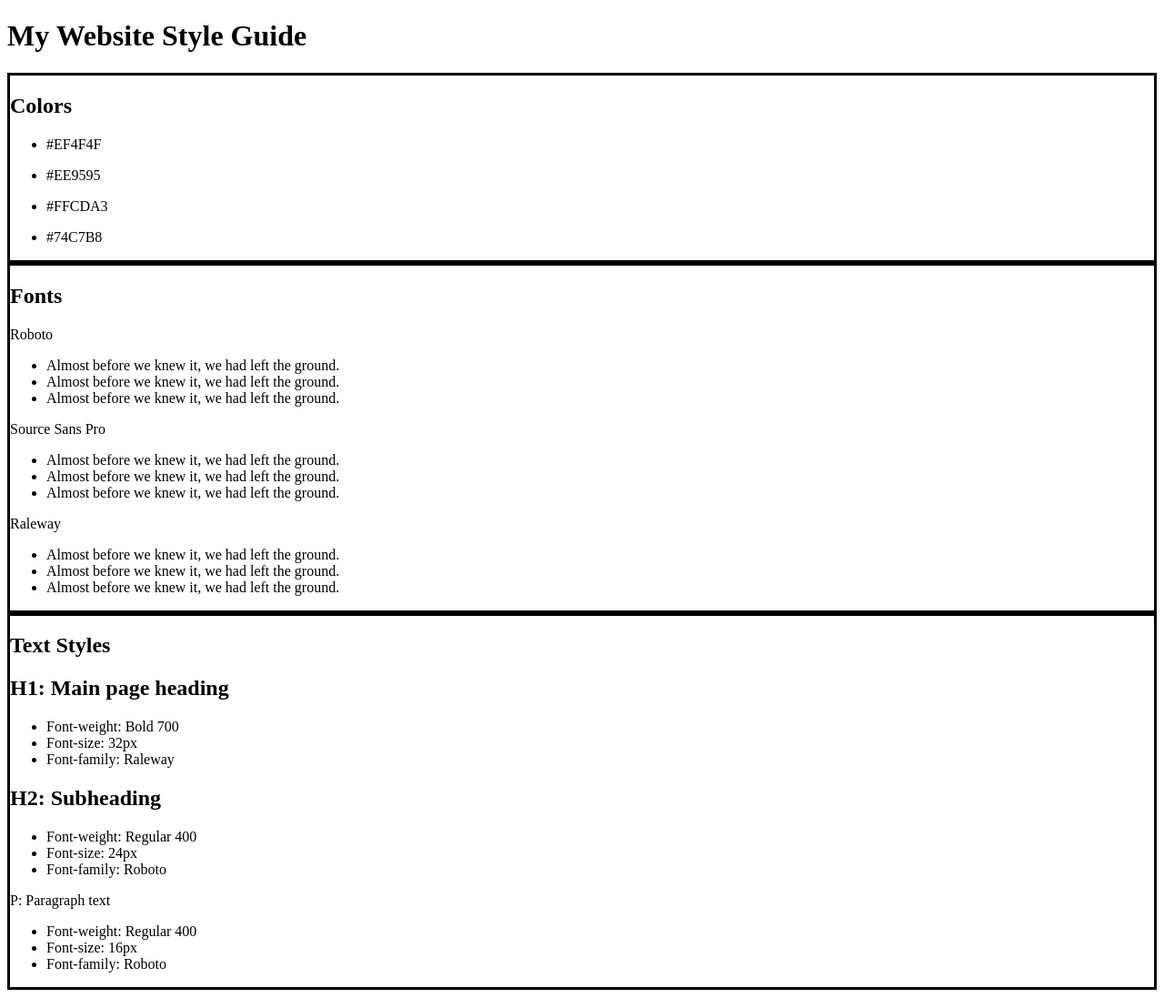
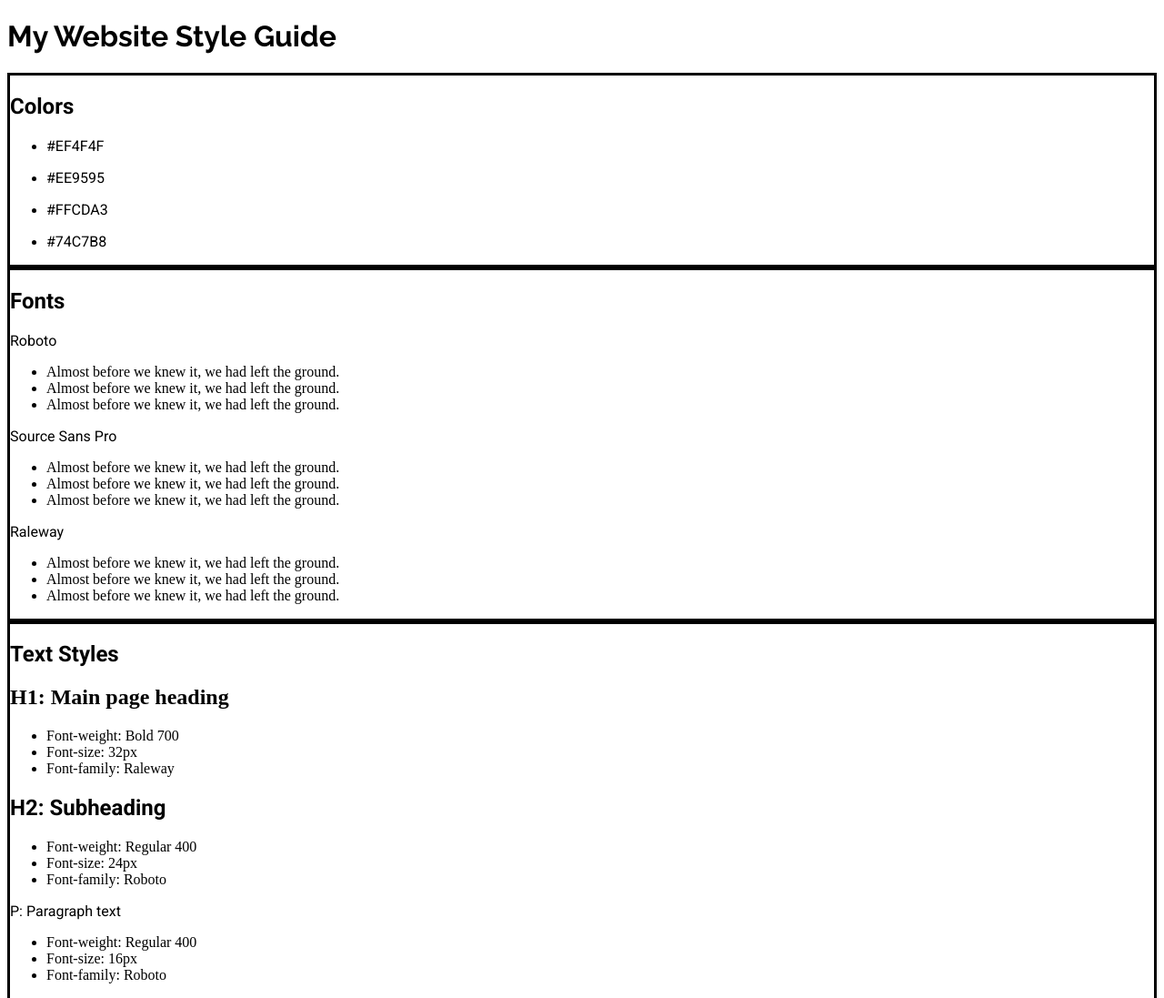
Before and after one commit to jiseonk/My-Website-Style-Guide, a plain HTML site: page index.html in a window 1280 px wide. Shown: the top 1097 px of the page at 91% size. Drawn offline with Linux system fonts and the light colour scheme.

Commit message:
Add fontfamily to each elements in css

```diff
--- a/style.css
+++ b/style.css
@@ -2,14 +2,24 @@
 @import url('https://fonts.googleapis.com/css2?family=Raleway:ital,wght@0,400;0,700;1,300&family=Roboto:ital,wght@0,400;0,700;1,100&family=Source+Sans+Pro:ital,wght@0,400;0,700;1,300&display=swap');
 
 /* Universal */
+
 .box {
     border : 3px solid #000;
+}
+
+
+.box h2 {
+    font-family: 'Roboto', sans-serif;
+}
+
+p {
+    font-family: 'Roboto', sans-serif;
 }
 
 /* Header */
 
 .title {
-    font-family:
+    font-family: "Raleway", sans-serif;
 }
 
 /* Color Section*/
```
